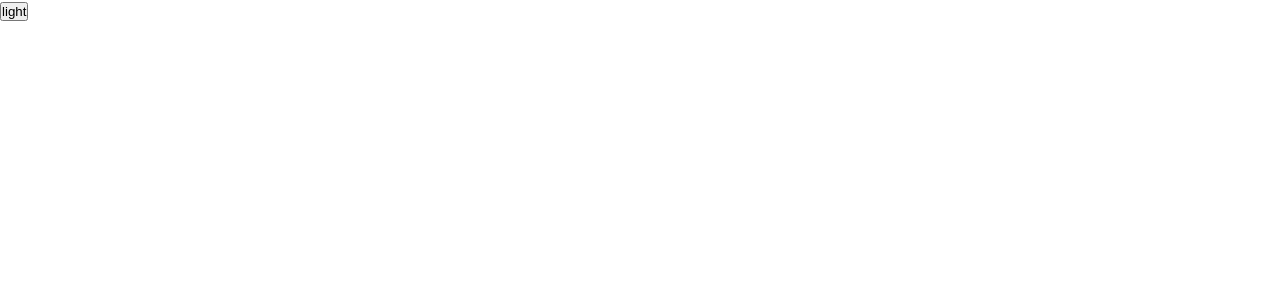
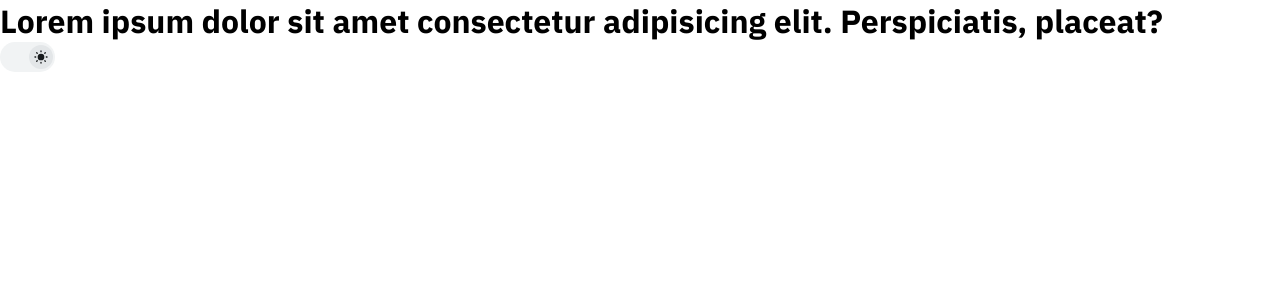
Before and after one commit to KrossaNoah/react-ui-components, a React (Vite) app: page / in a window 1280 px wide. Shown: the top 300 px of the page. Built offline with nearby package versions, Linux system fonts and the light colour scheme; a web font is replaced by a local one.

Commit message:
[sass] add switch component
For now it only serves to style the Toggle Theme component

```diff
--- a/package.json
+++ b/package.json
@@ -11,7 +11,8 @@
   },
   "dependencies": {
     "react": "^18.3.1",
-    "react-dom": "^18.3.1"
+    "react-dom": "^18.3.1",
+    "react-icons": "^5.4.0"
   },
   "devDependencies": {
     "@eslint/js": "^9.17.0",
--- a/src/App.tsx
+++ b/src/App.tsx
@@ -1,13 +1,13 @@
 import { useContext } from "react"
 import { ThemeContext } from "./utils/Theme/Context"
+import { ThemeToggle } from "./utils/Theme/ThemeToggle"
 
 function App() {
-  const {theme, toggleTheme} = useContext(ThemeContext)
+  const {theme} = useContext(ThemeContext)
   return (
     <div className={`${theme}-mode`} id="app">
-      <button
-        onClick={() => toggleTheme()}
-      >{theme}</button>
+      <h1>Lorem ipsum dolor sit amet consectetur adipisicing elit. Perspiciatis, placeat?</h1>
+      <ThemeToggle />
     </div>
   )
 }
--- a/src/sass/components/_app.scss
+++ b/src/sass/components/_app.scss
@@ -3,7 +3,8 @@
 /// a selector.
 ///
 /// Whats do?
-/// + setup background and text color using root theme variables.
+/// + setup background and text color using root theme variables,
+///   see (@base/root) for more details.
 /// + take 100% of viewport size.
 /// + has a transition to smooth out the change of theme
 #app {
--- a/src/sass/components/_index.sass
+++ b/src/sass/components/_index.sass
@@ -1 +1,2 @@
 @forward 'app'
+@forward 'switch'
--- /dev/null
+++ b/src/sass/components/_switch.scss
@@ -0,0 +1,49 @@
+/// @description:
+/// This switch button should be refactored, Their styles only adopted for
+/// `<ThemeToggle>`. And the intention is to adapt it for forms as well.
+
+.switch {
+  // Structure
+  width: 55px; height: 30px;
+  position: relative;
+  padding: 3px;
+
+  // Visual
+  background-color: var(--theme-surface);
+  border-radius: 25px;
+  cursor: pointer;
+  outline: 2px solid transparent;
+
+  // State: hover
+  &:hover {
+    outline-color: var(--theme-alt-surface);
+  }
+
+
+  // Child: thumb
+  &__thumb {
+
+    // Structure
+    width: 24px; height: 24px;
+    display: flex;
+    align-items: center;
+    justify-content: center;
+
+    // Visual
+    transition: all .4s ease-in-out;
+    background-color: var(--theme-alt-surface);
+    color: var(--theme-on-surface);
+    border-radius: 50%;
+
+    // State: default, off
+    &,
+    &--off {
+      left: 2px;
+    }
+
+    // State: on
+    &--on {
+      transform: translateX(26px)
+    }
+  }
+}
--- /dev/null
+++ b/src/utils/Theme/ThemeToggle.tsx
@@ -0,0 +1,19 @@
+import { useContext } from "react"
+import { ThemeContext } from "./Context"
+import {TbMoonFilled, TbSunFilled} from 'react-icons/tb'
+
+export function ThemeToggle() {
+  const {theme, toggleTheme} = useContext(ThemeContext)
+  const icons = {
+    dark: <TbMoonFilled />,
+    light: <TbSunFilled />
+  }
+  return <div>
+
+    <div className="switch" onClick={toggleTheme}>
+      <span className={`switch__thumb switch__thumb--${theme==='dark'?`off`:'on'}`} >
+        {icons[theme as keyof typeof icons]}
+      </span>
+    </div>
+  </div>
+}
```
Also changed, not shown: 1 other file (tests, documents, lock files or other folders).
